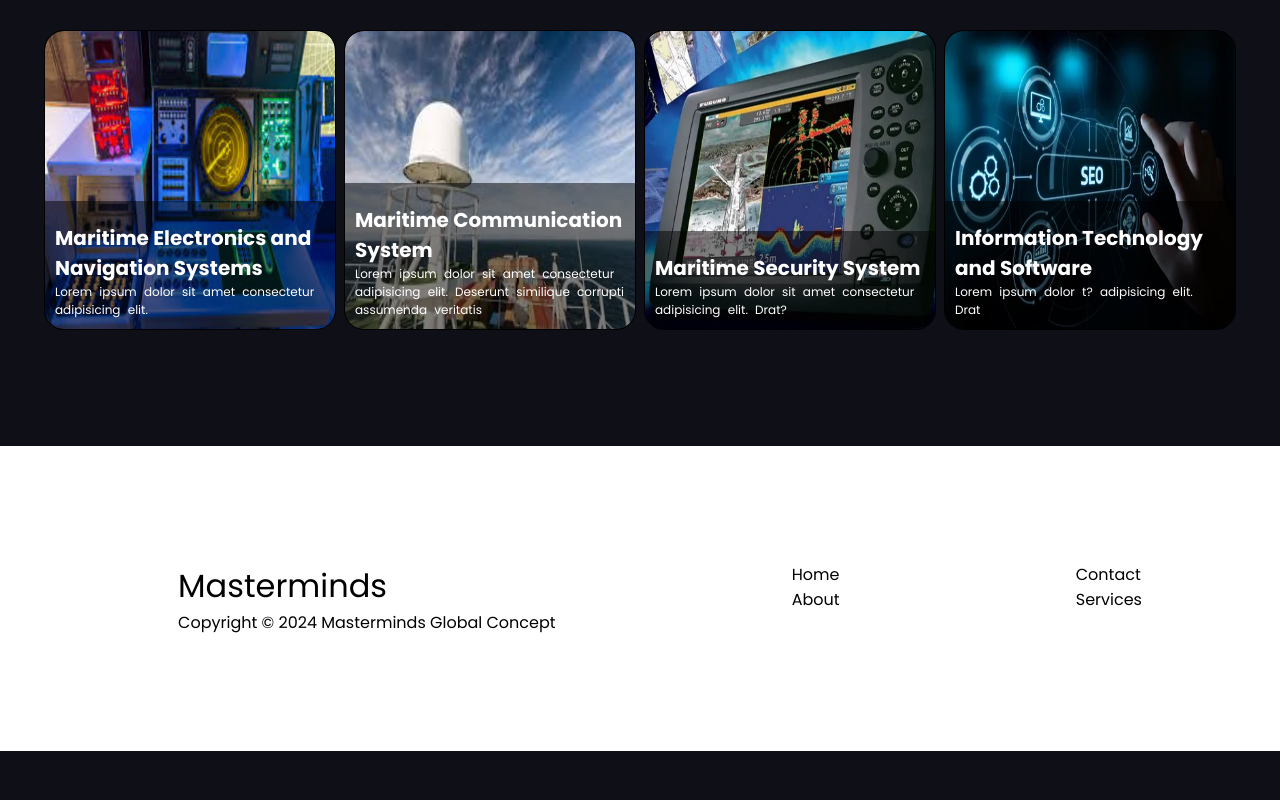
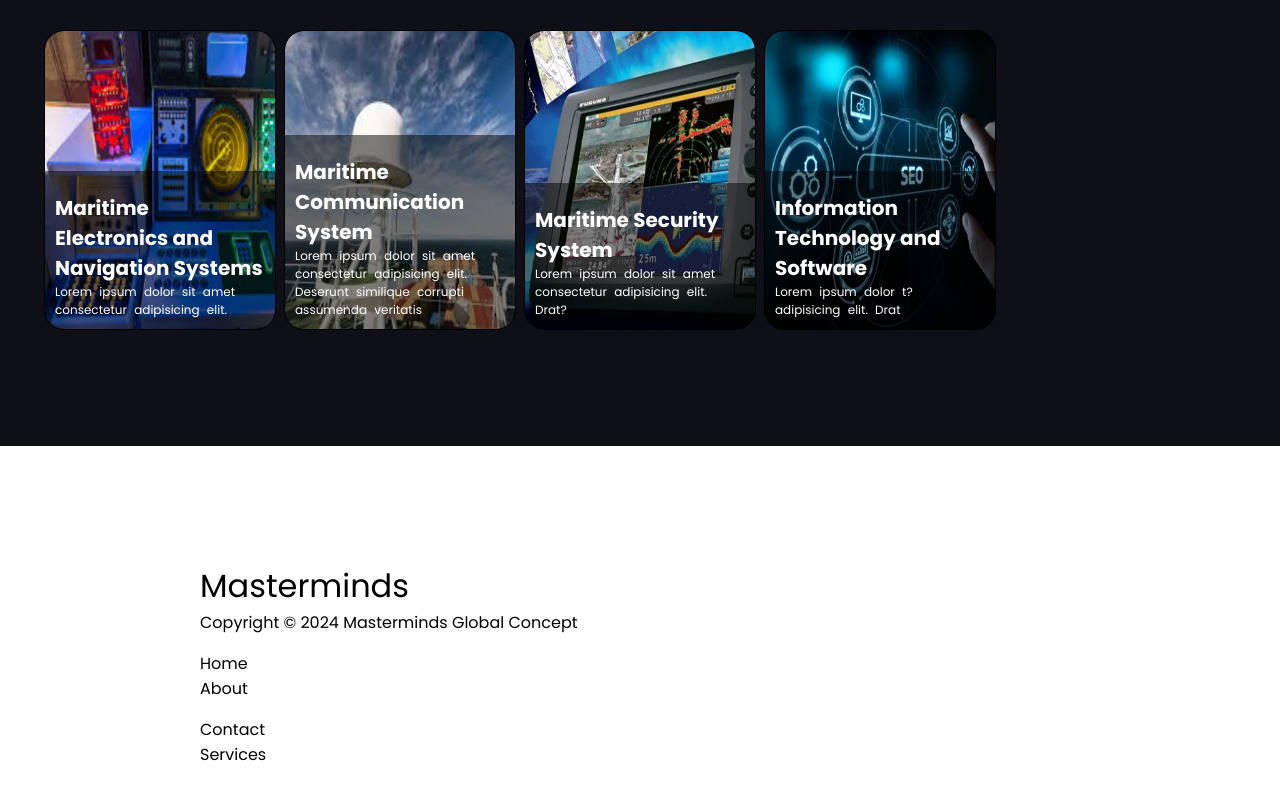
Before and after one commit to kennsawyerr/masterminds-site, a React (Vite) app: page / in a window 1280 px wide. Shown: the part 886-1686 px from the top of the page. Before the commit the page ends 1637 px from the top, so only its background shows below. Built offline with nearby package versions, Linux system fonts and the light colour scheme.

Commit message:
modified:   src/App.css 	modified:   src/components/Footer.jsx 	modified:   src/components/Services.jsx

```diff
--- a/src/App.css
+++ b/src/App.css
@@ -232,6 +232,11 @@ img {
   align-items: flex-start;
   justify-content: center;
 }
+
+.text-box-cont{
+  width: 80%;
+  max-width: inherit;
+}
 .text-overlay {
   position: absolute;
   bottom: 0;
--- a/src/components/Footer.jsx
+++ b/src/components/Footer.jsx
@@ -4,6 +4,7 @@ const Footer = () => {
     <>
       <footer>
         <div className="container footer-flex sect-pad">
+            <div className="text-box-cont">
           <ul>
             <li>
               {" "}
@@ -24,6 +25,7 @@ const Footer = () => {
             <li>Contact</li>
             <li>Services</li>
           </ul>
+          </div>
         </div>
       </footer>
     </>
--- a/src/components/Services.jsx
+++ b/src/components/Services.jsx
@@ -2,7 +2,8 @@ import { services } from "../constants/files";
 const Services = () => {
   return (
     <>
-      <div className="container">
+      <div className="container ">
+        <div className="text-box-cont">
         <ul className="flex service-flex sect-pad">
           {services.map((item) => (
             <li className="cards" key={item.id}>
@@ -16,6 +17,7 @@ const Services = () => {
             </li>
           ))}
         </ul>
+        </div>
       </div>
     </>
   );
```
